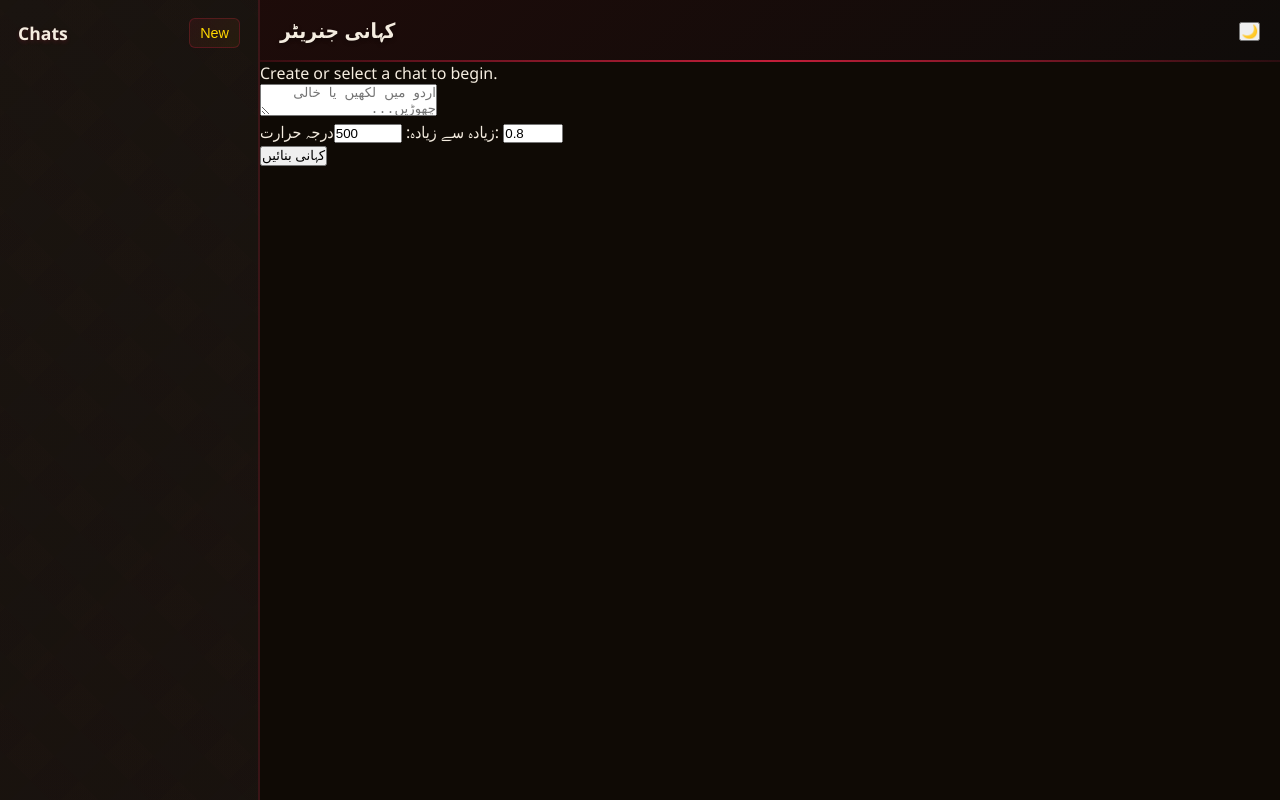
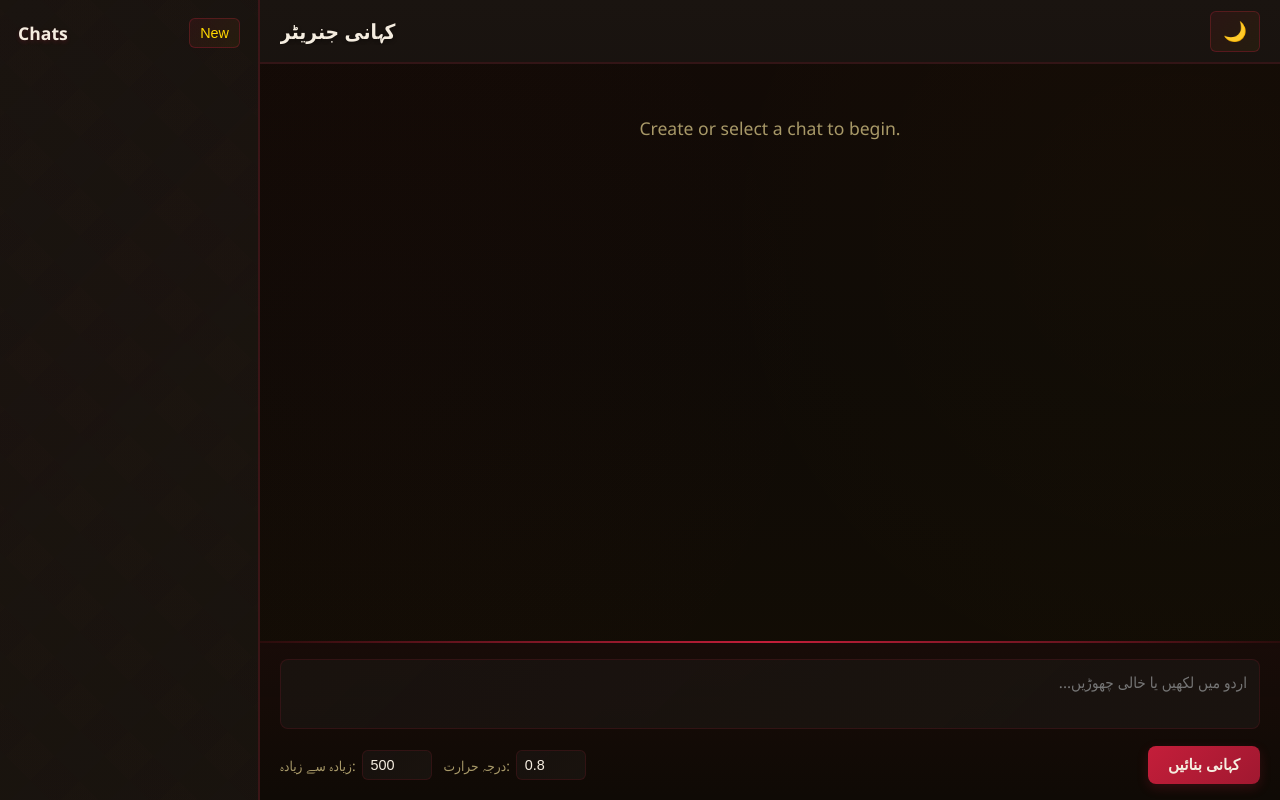
Before and after one commit to mrt786/Urdu-Story-Generator, a React (Create React App) app in the folder frontend/: page / in a window 1280 px wide. Built offline with nearby package versions, Linux system fonts and the light colour scheme.

Commit message:
Frontend issues fixed

```diff
--- a/frontend/src/App.css
+++ b/frontend/src/App.css
@@ -2,6 +2,43 @@
   margin: 0;
   padding: 0;
   box-sizing: border-box;
+}
+/* Layout sanity overrides: ensure chat column and messages behave as a column flex layout
+   These more-specific rules help override any duplicate/old rules that may be present. */
+.app {
+  display: flex;
+  min-height: 100vh;
+}
+
+.app > .chat-main {
+  display: flex;
+  flex-direction: column;
+  flex: 1 1 auto;
+  min-height: 0; /* allow children to control scrolling */
+}
+
+.app > .chat-main .messages {
+  flex: 1 1 auto;
+  min-height: 0;
+  overflow-y: auto;
+}
+
+.app > .chat-main .composer {
+  flex: 0 0 auto;
+  position: relative;
+}
+
+/* Force main column to fill viewport and ensure messages area scrolls */
+.app {
+  height: 100vh;
+}
+
+.app > .chat-main {
+  height: 100vh;
+}
+
+.app > .chat-main .messages {
+  overflow-y: auto !important;
 }
 
 html {
@@ -62,8 +99,8 @@
   background: var(--bg);
   color: var(--text-primary);
   margin: 0;
-  height: 100vh;
-  overflow: hidden;
+  min-height: 100vh;
+  overflow: auto; /* allow page scrolling */
   transition: background-color 0.5s ease, color 0.5s ease;
   /* Pakistani geometric pattern background - inspired by Sindhi and Mughal designs */
   background-image:
@@ -77,12 +114,12 @@
 }
 
 #root {
-  height: 100vh;
+  min-height: 100vh;
 }
 
 .app {
   display: flex;
-  height: 100vh;
+  min-height: 100vh;
   background: var(--bg);
   color: var(--text-primary);
 }
@@ -94,10 +131,19 @@
   border-right: 2px solid rgba(196, 30, 58, 0.2);
   display: flex;
   flex-direction: column;
-  height: 100vh;
+  min-height: 100vh;
   overflow-y: auto;
   transition: transform 0.3s ease;
   position: relative;
+}
+
+/* Lock sidebar/navbar width so it doesn't shrink when other content grows */
+.sidebar {
+  flex: 0 0 260px !important;
+  width: 260px !important;
+  min-width: 220px !important;
+  max-width: 360px !important;
+  box-sizing: border-box !important;
 }
 
 /* Pakistani pattern overlay for sidebar */
@@ -194,12 +240,17 @@
   padding: 10px;
   border-radius: 8px;
   margin-bottom: 8px;
-  cursor: pointer;
-  background: transparent;
-  transition: all 0.3s ease;
-  border: 1px solid transparent;
-  position: relative;
-  z-index: 1;
+.chat-top {
+  flex: 0 0 auto; /* do not shrink/grow */
+  padding: 16px 20px;
+}
+.chat-top h1 {
+  min-width: 0; /* allow flex children to shrink */
+  overflow: hidden;
+  text-overflow: ellipsis;
+  white-space: nowrap;
+  flex: 1 1 auto;
+}
 }
 
 .chat-item:hover {
@@ -217,9 +268,10 @@
   font-weight: 600;
   color: var(--text-primary);
   margin-bottom: 4px;
-  white-space: nowrap;
-  overflow: hidden;
-  text-overflow: ellipsis;
+  /* allow wrapping inside sidebar so long titles don't expand width */
+  white-space: normal;
+  overflow-wrap: anywhere;
+  word-break: break-word;
 }
 
 .chat-meta {
@@ -231,7 +283,7 @@
   flex: 1;
   display: flex;
   flex-direction: column;
-  height: 100vh
+  min-height: 0; /* allow children (messages) to scroll properly */
 }
 
 .chat-top {
@@ -244,6 +296,19 @@
   gap: 12px;
   flex-wrap: wrap;
   position: relative;
+}
+
+/* Make navbar sticky so it remains visible while messages scroll */
+.chat-top {
+  position: sticky;
+  top: 0;
+  z-index: 70;
+  backdrop-filter: blur(4px);
+}
+
+/* Ensure the header background is fully opaque when sticky to avoid text legibility */
+.chat-top {
+  background: linear-gradient(180deg, var(--panel), rgba(26,20,16,0.95));
 }
 
 /* Decorative pattern on top */
@@ -285,7 +350,7 @@
   box-shadow: 0 4px 12px rgba(196, 30, 58, 0.2);
 }
 
-.theme-btn {
+
 .theme-btn {
   background: linear-gradient(135deg, rgba(196, 30, 58, 0.1), rgba(255, 215, 0, 0.05));
   border: 1px solid rgba(196, 30, 58, 0.3);
@@ -786,4 +851,76 @@
     z-index: 1001;
   }
 }
+
+/* Prevent horizontal page scrolling caused by oversized header/content */
+html, body, .app {
+  overflow-x: hidden;
 }
+
+/* Header/title should be allowed to shrink and truncate to prevent overflow */
+.chat-top {
+  width: 100%;
+  box-sizing: border-box;
+}
+.chat-top h1 {
+  min-width: 0; /* allow flex children to shrink */
+  overflow: hidden;
+  text-overflow: ellipsis;
+  white-space: nowrap;
+}
+
+/* Allow header action group to shrink if space is limited */
+.header-actions {
+  display: flex;
+  gap: 8px;
+  min-width: 0;
+  align-items: center;
+  flex: 0 0 auto; /* keep action group from expanding and pushing title */
+}
+
+/* Prevent buttons from growing and forcing width; keep them compact */
+.header-actions button,
+.menu-btn,
+.theme-btn,
+.small-btn {
+  flex: 0 0 auto;
+  white-space: nowrap;
+}
+
+/* Ensure message text wraps and doesn't cause horizontal overflow */
+.message-text {
+  overflow-wrap: break-word;
+  word-break: break-word;
+}
+
+/* Strong header lock to stop shrinking when content grows elsewhere */
+/* Applied as an override at file end to take precedence. */
+.chat-top {
+  height: 64px !important;
+  min-height: 64px !important;
+  flex: 0 0 64px !important;
+  display: flex !important;
+  align-items: center !important;
+  padding: 0 20px !important;
+  box-sizing: border-box !important;
+  overflow: hidden !important;
+}
+
+.chat-top h1 {
+  margin: 0 !important;
+  padding: 0 !important;
+  flex: 1 1 auto !important;
+  min-width: 0 !important;
+  overflow: hidden !important;
+  text-overflow: ellipsis !important;
+  white-space: nowrap !important;
+}
+
+.header-actions {
+  flex: 0 0 auto !important;
+}
+
+/* Ensure messages area accounts for header height when sticky */
+.app > .chat-main .messages {
+  padding-top: 12px; /* keep a small gap below header */
+}
```
Also changed, not shown: 1 other file (tests, documents, lock files or other folders).
